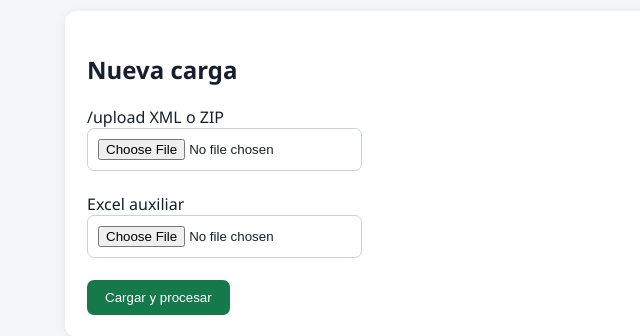
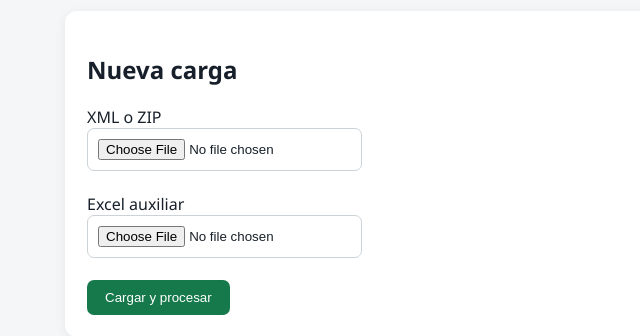
Before and after one commit to leobardoparra24-pixel/LeoCom, a FastAPI app: page / in a window 1280 px wide. Shown: the part 171-507 px from the top of the page, without its empty margins (0-640 px from the left). Run offline with FastAPI, Linux system fonts and the light colour scheme; data that the repository does not hold is empty.

Commit message:
Update index.html

```diff
--- a/app/templates/index.html
+++ b/app/templates/index.html
@@ -2,7 +2,7 @@
 
 <h2>Nueva carga</h2>
 
-    /upload
+<form d
 
     <label>XML o ZIP</label><br>
 
@@ -31,5 +31,4 @@
     </button>
 
 </form>
-
 </section><section class="card"><h2>Trabajos recientes</h2><table><thead><tr><th>ID</th><th>Archivo</th><th>Estado</th><th>Avance</th><th>Correctos</th><th>Duplicados</th><th>Errores</th></tr></thead><tbody>{% for j in jobs %}<tr><td>{{j.id}}</td><td>{{j.filename}}</td><td class="{{j.status}}">{{j.status}}</td><td>{{j.processed}} / {{j.total}}</td><td>{{j.valid}}</td><td>{{j.duplicates}}</td><td title="{{j.message or ''}}">{{j.errors}}</td></tr>{% endfor %}</tbody></table></section><section class="card"><a class="btn" href="/export">Generar Excel de una sola hoja</a><p>El archivo contiene una fila por concepto. Los datos generales se repiten y la columna “Total CFDI para suma” evita duplicar totales.</p></section></main><script>setTimeout(()=>location.reload(),10000)</script></body></html>
```
Lines whose indentation alone changed are shown as unchanged.
